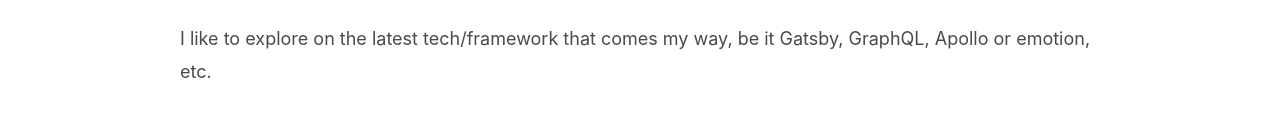
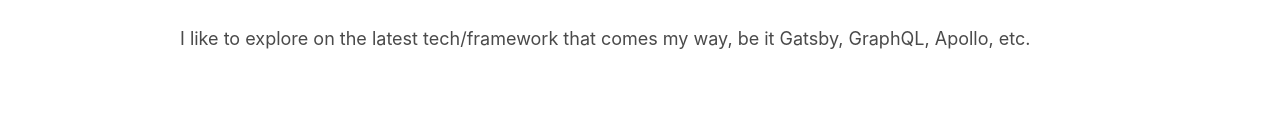
Before and after one commit to akankshach29/coderchachi.com, a Gatsby site: page /about in a window 1280 px wide. Shown: the part 840-956 px from the top of the page. Built offline with nearby package versions, Linux system fonts and the light colour scheme; Gatsby itself is replaced by a stand-in of ours.

Commit message:
about updated

```diff
--- a/src/pages/about.js
+++ b/src/pages/about.js
@@ -27,7 +27,7 @@
       and built a full SaaS product using MERN stack (MongoDB, Express, React, Node). Since then I have
       enjoyed full stack web development and look forward to doing good work and hope for great opportunities in life.
     </p>
-    <p>I like to explore on the latest tech/framework that comes my way, be it Gatsby, GraphQL, Apollo or emotion, etc. </p>
+    <p>I like to explore on the latest tech/framework that comes my way, be it Gatsby, GraphQL, Apollo, etc. </p>
 
   </Layout>
 )
```
